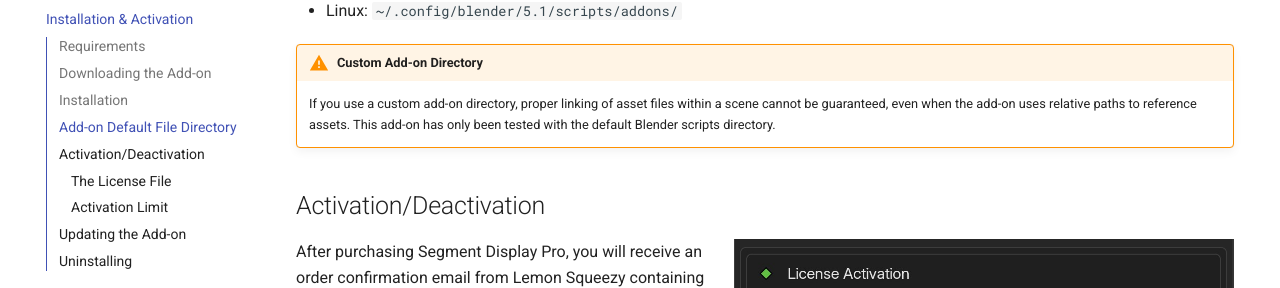
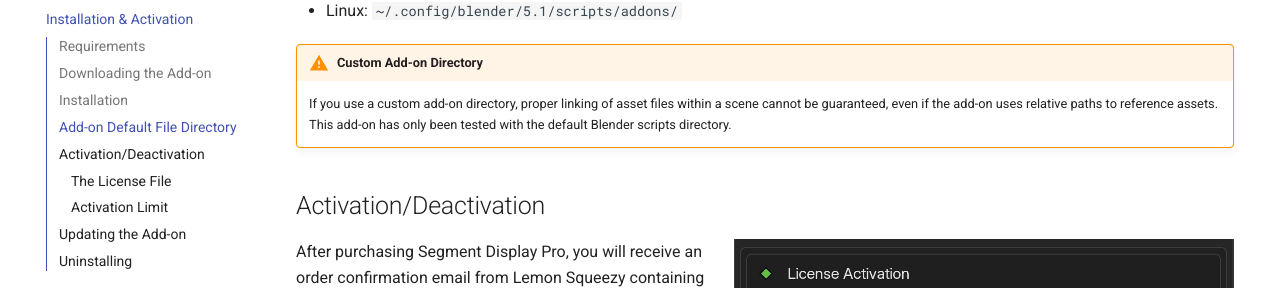
Before and after one commit to ahmetmaya-orion/segment-display-pro-docs, an MkDocs documentation site: the page built from docs/installation.md, in a window 1280 px wide and 900 px high, scrolled down 1963 px. Shown: the part 164-452 px from the top of the window. Built offline with MkDocs 1.6.1 and Material for MkDocs 9.7.7, drawn with Linux system fonts in a browser that asks for light colours; some of the changed text lies outside the part shown.

```diff
--- a/docs/installation.md
+++ b/docs/installation.md
@@ -59,7 +59,7 @@
 - Linux: `~/.config/blender/5.1/scripts/addons/`
 
 !!! warning "Custom Add-on Directory"
-    If you use a custom add-on directory, proper linking of asset files within a scene cannot be guaranteed, even when the add-on uses relative paths to reference assets. This add-on has only been tested with the default Blender scripts directory.
+    If you use a custom add-on directory, proper linking of asset files within a scene cannot be guaranteed, even if the add-on uses relative paths to reference assets. This add-on has only been tested with the default Blender scripts directory.
 
 ## Activation/Deactivation
 
```
Also changed, not shown: other parts of docs/installation.md (+1 -1 lines), docs/index.md (+1 -1 lines).
